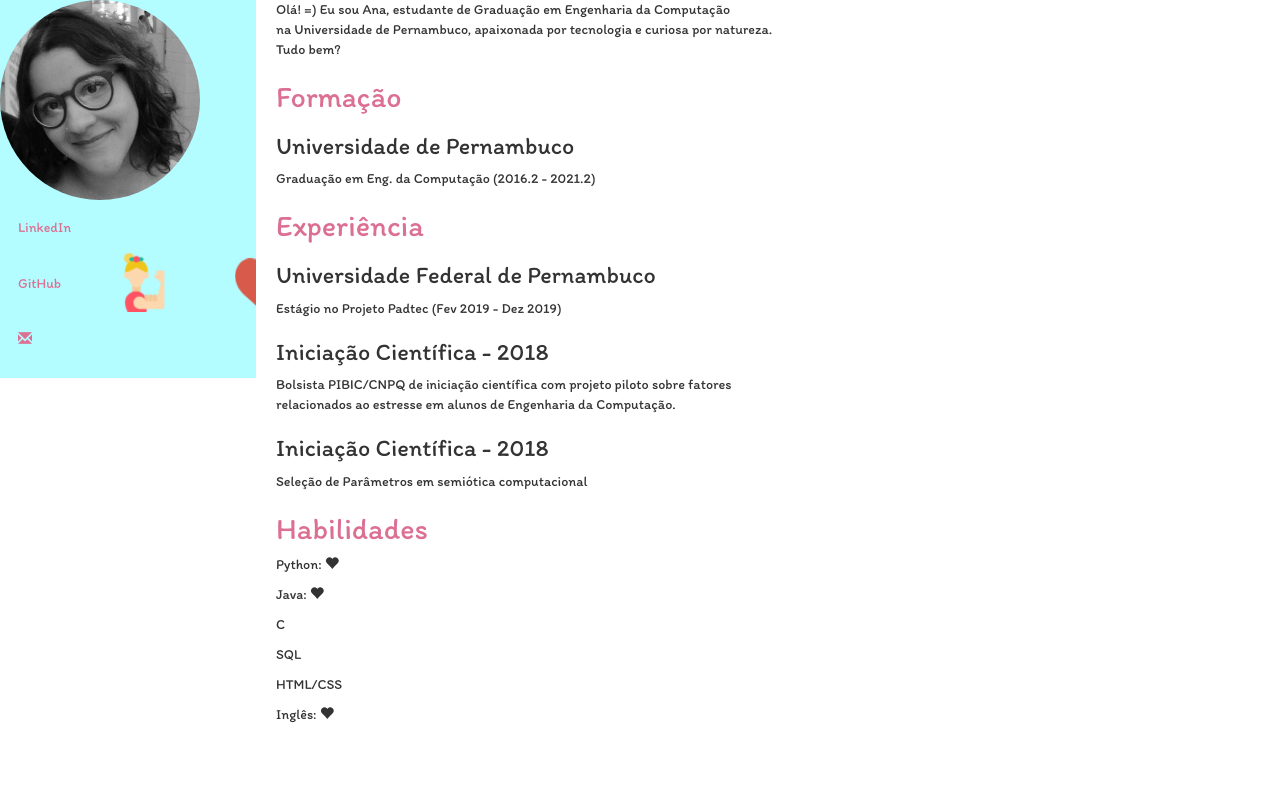
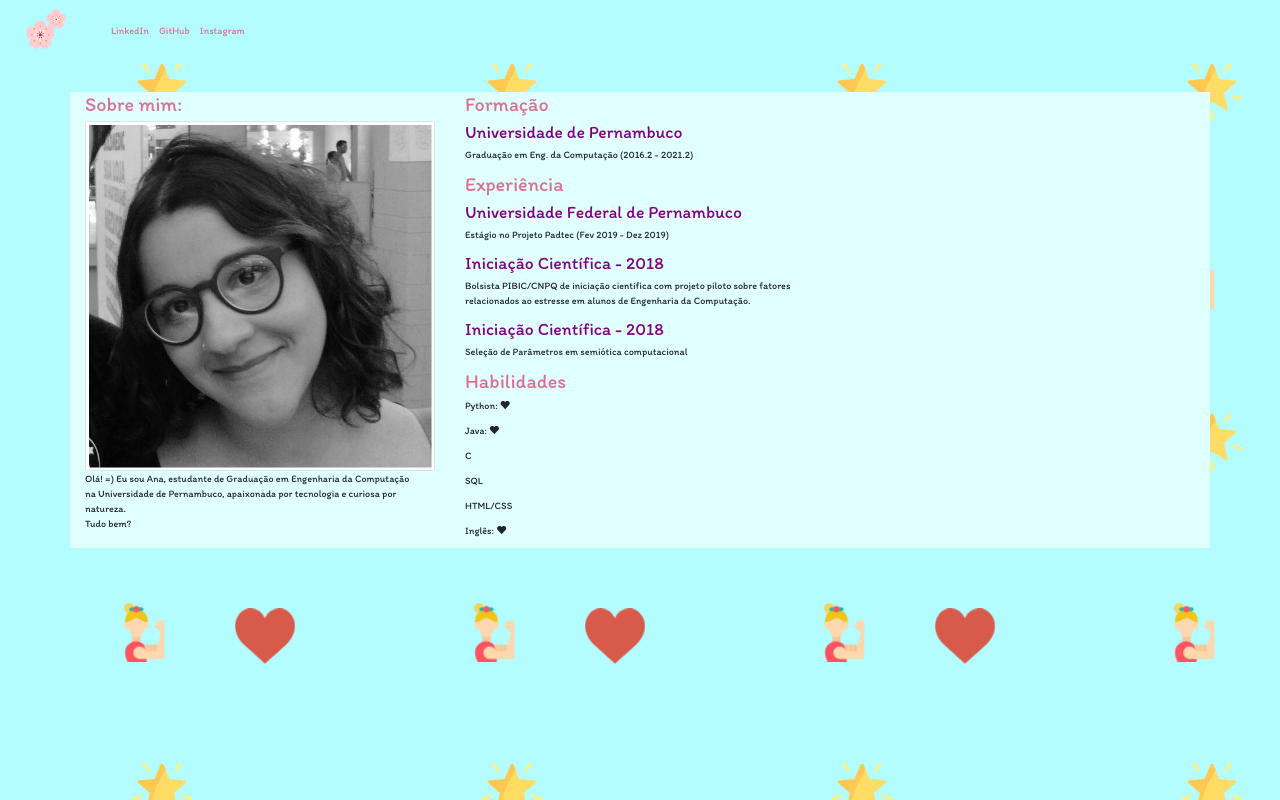
Before and after one commit to anacgfp/anacgfp.github.io, a plain HTML site: page index.html in a window 1280 px wide. Drawn offline with nearby package versions, Linux system fonts and the light colour scheme.

Commit message:
agora vai

```diff
--- a/index.html
+++ b/index.html
@@ -2,82 +2,79 @@
 <html lang="en">
 <head>
     <link href='https://fonts.googleapis.com/css?family=Itim' rel='stylesheet'>
-<link rel="stylesheet" href="https://maxcdn.bootstrapcdn.com/bootstrap/3.3.7/css/bootstrap.min.css">
 
-<title>Olá, Mundo =) </title>
+  <title>Ana Catarina =)</title>
   <meta charset="utf-8">
   <meta name="viewport" content="width=device-width, initial-scale=1">
+  <link rel="stylesheet" href="https://maxcdn.bootstrapcdn.com/bootstrap/3.3.7/css/bootstrap.min.css">
+  <link rel="stylesheet" href="https://maxcdn.bootstrapcdn.com/bootstrap/4.3.1/css/bootstrap.min.css">
+  <script src="https://ajax.googleapis.com/ajax/libs/jquery/3.4.1/jquery.min.js"></script>
+  <script src="https://cdnjs.cloudflare.com/ajax/libs/popper.js/1.14.7/umd/popper.min.js"></script>
+  <script src="https://maxcdn.bootstrapcdn.com/bootstrap/4.3.1/js/bootstrap.min.js"></script>
   <style>
-* {
-  box-sizing: border-box;
-}
-
       body {
   margin: 0;
   font-family: 'Itim';
-
+  background-image: url("imagens/fundo2.png");
+}
+  .container{
+   background-color: lightcyan;
+    border:cross-fade();
   }
 
-/* Style the side navigation */
-.sidenav {
-  height: 100%;
-  width: 20%;
-  float: left;
-  z-index: 1;
-  top: 0;
-  left: 0;
-  background-image: url("imagens/fundo2.png");
-  overflow-x: hidden;
+  .navbar a{
+    color: palevioletred;
   }
-
-
-/* Side navigation links */
-.sidenav a {
-  color: palevioletred;
-  padding: 18px;
-  text-decoration: none;
-  display: block;
-}
-
-/* Change color on hover */
-.sidenav a:hover {
-  background-color: #ddd;
-  color: black;
-}
-
-/* Style the content */
-.content {
-margin-left:20%;
-  width: 70%;
-  height: 100%;
-  padding-left: 20px;
-}
-
-img {
-  border-radius: 50%;
-width: 200px;
+  .navbar a:hover{
+    color: purple;
+    background-color: lightskyblue;
   }
   h2 {
        color:palevioletred;
+}
+h3{
+  color:purple;
 }
   </style>
 </head>
 <body>
 
-<div class="sidenav">
+  <!-- menu de cima-->
+<nav class="navbar navbar-expand-sm">
+    <a class="navbar-brand" href="#">
+        <img src="imagens/sakura.png" alt="Logo" style="width:40px;">
+      </a>
+  <button class="navbar-toggler" type="button" data-toggle="collapse" data-target="#collapsibleNavbar">
+    <span class="navbar-toggler-icon"></span>
+  </button>
+  <div class="collapse navbar-collapse" id="collapsibleNavbar">
+    <ul class="navbar-nav">
+      <li class="nav-item">
+        <a class="nav-link" href="https://www.linkedin.com/in/ana-catarina-g-f-pereira-130335148/">LinkedIn</a>
+      </li>
+      <li class="nav-item">
+        <a class="nav-link" href="https://github.com/anacgfp">GitHub</a>
+      </li>
+      <li class="nav-item">
+        <a class="nav-link" href="https://www.instagram.com/anacatfonsek/">Instagram</a>
+      </li>
+    </ul>
+  </div>
+</nav>
 
-  <img src="imagens/perfil.jpg" alt="Ana Catarina">
-  <a href="https://www.linkedin.com/in/ana-catarina-g-f-pereira-130335148/">LinkedIn</a>
-  <a href="https://github.com/anacgfp">GitHub</a>
-  <p><a href="mailto:anacgfp@gmail.com">
-        <span class="glyphicon glyphicon-envelope"></span>
+<div class="container" style="margin-top:30px">
+  <div class="row">
+    <div class="col-sm-4">
+      <h2>Sobre mim: </h2>
+      <a class="perfil" href="#">
+          <img  class="img-thumbnail" src="imagens/perfil.jpg">
         </a>
-    </p>
-</div>
-
-<div class="content">
         <p>Olá! =) Eu sou Ana, estudante de Graduação em Engenharia da Computação <br>na Universidade de Pernambuco,
           apaixonada por tecnologia e curiosa por natureza. <br>Tudo bem? </p>
+      <hr class="d-sm-none">
+    </div>
+    <div class="col-sm-8">
+
       <h2>Formação</h2>
       <h3>Universidade de Pernambuco</h3>
       <p>Graduação em Eng. da Computação (2016.2 - 2021.2)</p>
@@ -101,5 +98,10 @@ h2 {
     <p>HTML/CSS</p>
     <p>Inglês: <span class="glyphicon glyphicon-heart"></span></p>
     </div>
+
+    </div>
+  </div>
+</div>
+
 </body>
 </html>
```
Also changed, not shown: imagens/sakura.png (added). Lines whose indentation alone changed are shown as unchanged.
